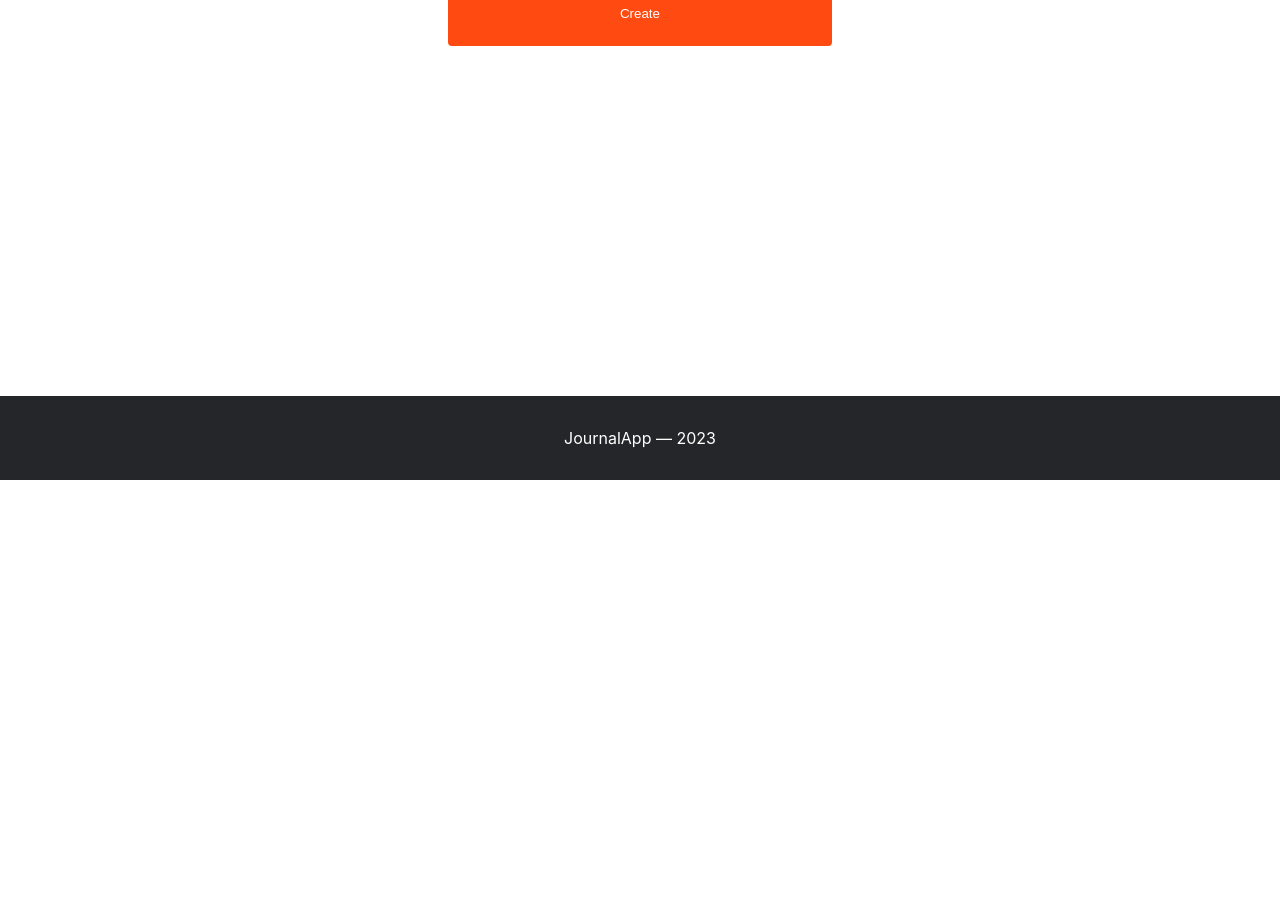
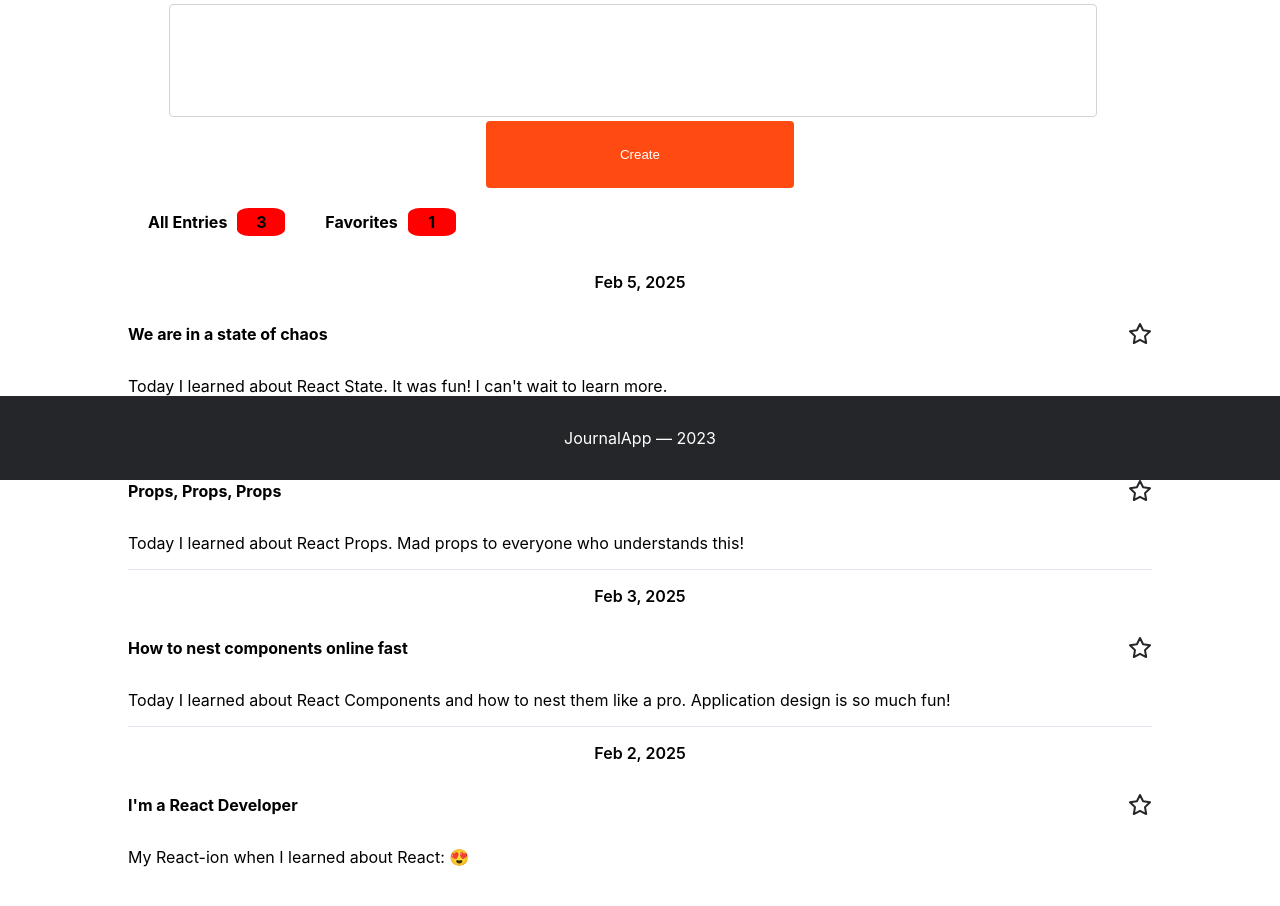
Before and after one commit to Katemuya/journal-app, a React (Create React App) app: page / in a window 1280 px wide. Shown: the part 320-1226 px from the top of the page. Before the commit the page ends 800 px from the top, so only its background shows below. Built offline with nearby package versions, Linux system fonts and the light colour scheme; the HTML template or start-up script is replaced by a standard one.

Commit message:
"add state in App.js"

```diff
--- a/src/App.js
+++ b/src/App.js
@@ -2,12 +2,60 @@
 import Header from "./components/Header/Header.js";
 import Footer from "./components/Footer/Footer";
 import Form from "./components/Form/Form";
+import EntriesSection from "./components/EntriesSection/EntriesSection.js";
+import { useState } from "react";
+import { uid } from "uid";
+
+const initialEntries = [
+  {
+    id: 1000,
+    date: "Feb 5, 2025",
+    motto: "We are in a state of chaos",
+    notes:
+      "Today I learned about React State. It was fun! I can't wait to learn more.",
+  },
+  {
+    id: 999,
+    date: "Feb 4, 2025",
+    motto: "Props, Props, Props",
+    notes:
+      "Today I learned about React Props. Mad props to everyone who understands this!",
+  },
+  {
+    id: 998,
+    date: "Feb 3, 2025",
+    motto: "How to nest components online fast",
+    notes:
+      "Today I learned about React Components and how to nest them like a pro. Application design is so much fun!",
+  },
+  {
+    id: 997,
+    date: "Feb 2, 2025",
+    motto: "I'm a React Developer",
+    notes: "My React-ion when I learned about React: 😍",
+  },
+];
 
 function App() {
+  const [entries, setEntries] = useState(initialEntries);
+
+  function handleAddEntry(newEntry) {
+    const date = new Date().toLocaleDateString("en-us", {
+      dateStyle: "medium",
+    });
+    newEntry.date = date;
+    newEntry.id = uid();
+
+    setEntries([newEntry, ...entries]);
+    console.log(newEntry);
+  }
   return (
     <>
       <Header></Header>
-      <Form></Form>
+      <div class="content">
+        <Form onAddEntry={handleAddEntry}></Form>
+        <EntriesSection entries={entries}></EntriesSection>
+      </div>
       <Footer></Footer>
     </>
   );
```
